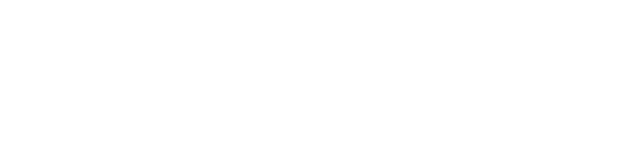
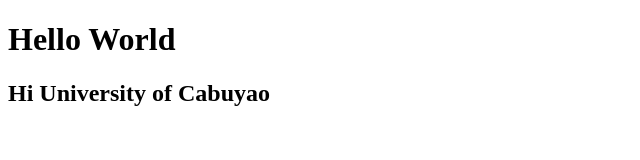
Before and after one commit to Zoryas/workshop, a plain HTML site: page index.html in a window 1280 px wide. Shown: the whole page, without its empty margins (0-640 px from the left). Drawn offline with Linux system fonts and the light colour scheme.

Commit message:
initial commit

```diff
--- a/index.html
+++ b/index.html
@@ -3,9 +3,10 @@
 <head>
     <meta charset="UTF-8">
     <meta name="viewport" content="width=device-width, initial-scale=1.0">
-    <title>Hello World</title>
+    <title>Document</title>
 </head>
 <body>
-
+    <h1>Hello World</h1>
+    <h2>Hi University of Cabuyao</h2>
 </body>
 </html>
```
